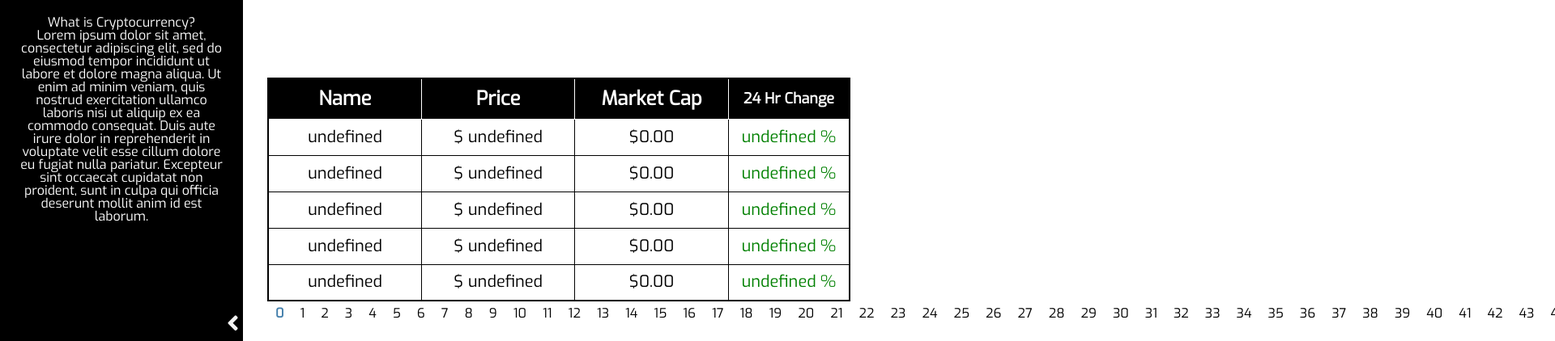
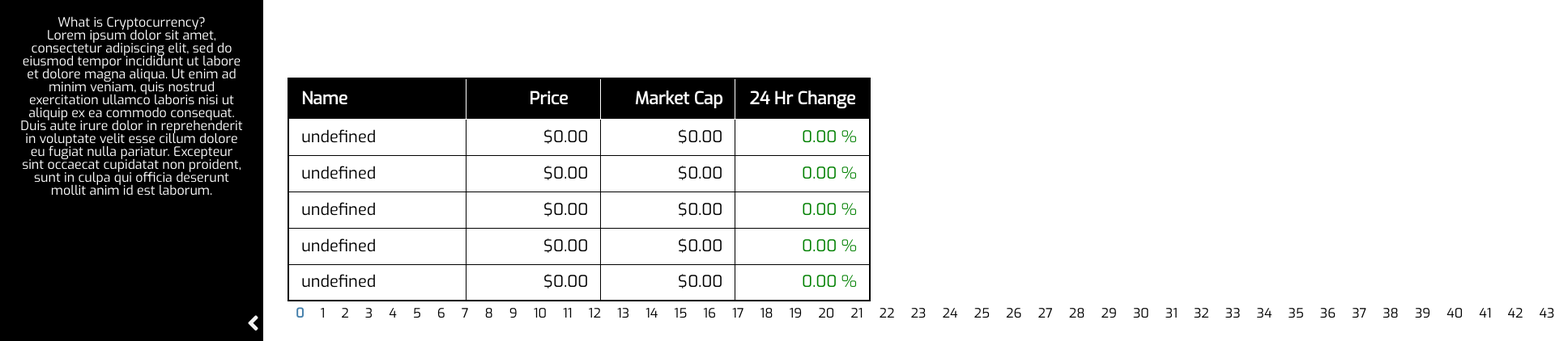
Before and after one commit to cheeeya/cryptodata, a website built with webpack: page public/index.html in a window 1280 px wide. Shown: the top 422 px of the page at 81% size, 1920 px wide, since content can reach past the window. Built offline with nearby package versions, Linux system fonts and the light colour scheme; files whose address does not match are found by name.

Commit message:
adjust table formatting

```diff
--- a/public/javascripts/index.js
+++ b/public/javascripts/index.js
@@ -86,7 +86,7 @@ const updateTable = () => {
   for (let i = 0; i < 5; i++) {
     let tableIndex = i + pageStartRows[currentTablePage];
     let coin = tableData[tableIndex];
-    let values = [coin.name, `$ ${coin.price_usd}`, `$ ${coin.market_cap_usd}`, `${coin.percent_change_24h} %`];
+    let values = [coin.name, coin.price_usd, coin.market_cap_usd, coin.percent_change_24h];
     if (removeHandleArray[i]) {
       removeHandleArray[i]();
     }
@@ -101,9 +101,10 @@ const updateTable = () => {
     for (let j = 0; j < values.length; j++) {
       let inner = values[j];
       let style = "";
-      if (j === 2) {
-        inner = formatCap(values[j]);
-      } else if (j === 3) {
+      if (j > 0) {
+        inner = format(values[j], j);
+      }
+      if (j === 3) {
         if (inner[0] === "-") {
           style = "color:red";
         } else {
@@ -174,9 +175,18 @@ const createPagination = () => {
   return pagination;
 }
 
-const formatCap = (num) => {
-  let string = numeral(num).format('$0.00 a');
-  return string.slice(0, string.length - 1).concat(string[string.length - 1].toUpperCase());
+const format = (num, col) => {
+  if (col === 1) {
+    if (num >= 10) {
+      return numeral(num).format('$0.00');
+    }
+    return numeral(num).format('$0.00[0000]')
+  } else if (col === 2) {
+    let string = numeral(num).format('$0.00 a');
+    return string.slice(0, string.length - 1).concat(string[string.length - 1].toUpperCase());
+  } else {
+    return numeral(num).format('0.00') + " %";
+  }
 }
 
 
@@ -198,16 +208,13 @@ document.addEventListener('DOMContentLoaded', () => {
   toggleAboutBtn.addEventListener("click", () => {
     let infoPanel = document.getElementById("about-panel");
     let mainEl = document.getElementsByTagName("main")[0];
-    mainEl.setAttribute("style", "background: green");
     if (panelHidden) {
       infoPanel.removeAttribute("class");
       toggleAboutBtn.removeAttribute("style");
-      mainEl.removeAttribute("style");
       panelHidden = false;
     } else {
       infoPanel.setAttribute("class", "hidden");
       toggleAboutBtn.setAttribute("style", "transform: rotate(180deg); left: 0px;")
-      mainEl.setAttribute("style", "margin-left: 20vw");
       panelHidden = true;
     }
   });
--- a/public/stylesheets/index.css
+++ b/public/stylesheets/index.css
@@ -10,7 +10,7 @@ body {
 .main {
   display: block;
   margin-top: 30px;
-  margin-left: 300px;
+  margin-left: 325px;
 }
 
 #about-panel {
@@ -18,7 +18,7 @@ body {
   top: 0;
   left: 0;
   bottom: 0;
-  width: 300px;;
+  width: 325px;
   text-align: center;
   color: white;
   background: black;
@@ -51,7 +51,7 @@ td, th {
 }
 
 th {
-  font-size: 24px;
+  font-size: 21px;
   font-weight: 700;
   height: 50px;
   vertical-align: middle;
@@ -72,12 +72,28 @@ tr:first-of-type {
   cursor: default;
 }
 
-.change-td {
-  width: 150px;
+.name-td, .name-th {
+  text-align: left;
+  padding-left: 15px;
 }
 
-.name-td, .price-td, .cap-td {
-  width: 190px;
+.price-td, .cap-td, .cap-th, .price-th, .change-td {
+  text-align: right;
+  padding-right: 15px;
+  font-feature-settings: "tnum" 1;
+}
+
+.price-th {
+  padding-right: 40px;
+}
+
+
+.change-td, .price-td, .cap-td, .name-td {
+  width: 151px;
+}
+
+.name-td {
+  width: 200px;
 }
 
 .pagination {
@@ -87,10 +103,6 @@ tr:first-of-type {
 
 .page-button {
   padding: 7px 10px;
-}
-
-.change-th {
-  font-size: 18px;
 }
 
 .selected {
@@ -113,7 +125,7 @@ tr:first-of-type {
 
 #toggle-panel-button {
   position: fixed;
-  left: 275px;
+  left: 300px;
   color: #f2f2f2;
   z-index: 10;
   font-size: 30px;
```
